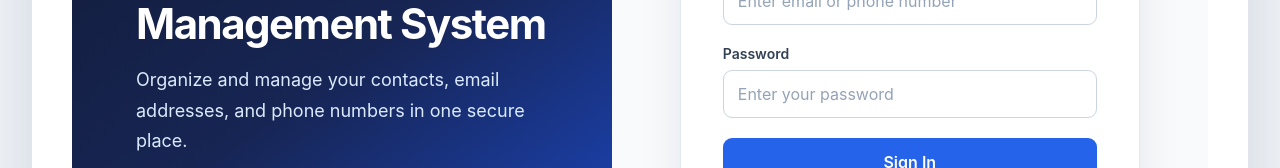
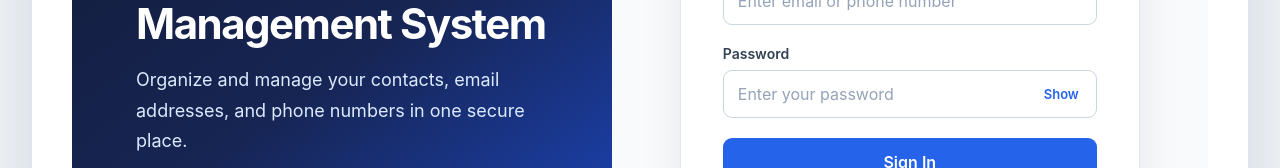
Before and after one commit to 10pshine-cohort-9/cohort-9-java-14438-arisha, a React app in the folder frontend/: page / in a window 1280 px wide. Shown: the part 419-587 px from the top of the page. Built offline with nearby package versions, Linux system fonts and the light colour scheme; the HTML template or start-up script is replaced by a standard one.

Commit message:
Polish dashboard layout and login password visibility

```diff
--- a/frontend/src/index.css
+++ b/frontend/src/index.css
@@ -162,6 +162,34 @@ button {
     display: flex;
     flex-direction: column;
     gap: 20px;
+}
+
+.password-input-wrapper {
+    position: relative;
+}
+
+.password-input-wrapper input {
+    width: 100%;
+    padding-right: 70px;
+}
+
+.password-toggle {
+    position: absolute;
+    top: 50%;
+    right: 12px;
+    transform: translateY(-50%);
+
+    border: 0;
+    background: transparent;
+    color: #2563eb;
+
+    font-size: 13px;
+    font-weight: 600;
+    cursor: pointer;
+}
+
+.password-toggle:hover {
+    color: #1d4ed8;
 }
 
 .form-group {
@@ -377,6 +405,8 @@ button {
 }
 
 .sidebar-link {
+    margin-bottom: 10px;
+
     background: rgba(255, 255, 255, 0.1);
     color: #ffffff;
 }
@@ -443,7 +473,7 @@ button {
 .contact-search-form {
     display: flex;
     gap: 10px;
-    max-width: 1000px;
+    max-width: none;
     margin: 0 0 28px;
 }
 
@@ -960,7 +990,7 @@ button {
     gap: 18px;
 
     width: 100%;
-    max-width: 1000px;
+    max-width: none;
     margin-bottom: 28px;
 }
 
@@ -1140,7 +1170,7 @@ button {
 
 .contacts-table-card {
     width: 100%;
-    max-width: 1000px;
+    max-width: none;
     margin-bottom: 24px;
 
     overflow: hidden;
@@ -1707,7 +1737,7 @@ button {
 
 .contacts-dashboard-content {
     width: 100%;
-    max-width: 1000px;
+    max-width: none;
 }
 
 .contacts-table th:nth-child(1),
@@ -1785,7 +1815,7 @@ button {
 
 .contacts-directory {
     width: 100%;
-    max-width: 1000px;
+    max-width: none;
     padding: 24px;
 
     background: #ffffff;
--- a/frontend/src/pages/LoginPage.jsx
+++ b/frontend/src/pages/LoginPage.jsx
@@ -5,6 +5,8 @@ function LoginPage() {
     const [identifier, setIdentifier] = useState("");
     const [password, setPassword] = useState("");
     const [error, setError] = useState("");
+
+    const [showPassword, setShowPassword] = useState(false);
 
     const navigate = useNavigate();
 
@@ -88,8 +90,9 @@ function LoginPage() {
                     <div className="form-group">
                         <label>Password</label>
 
+                        <div className="password-input-wrapper">
     <input
-                            type="password"
+        type={showPassword ? "text" : "password"}
         placeholder="Enter your password"
         value={password}
         onChange={(event) =>
@@ -97,6 +100,15 @@ function LoginPage() {
         }
         required
     />
+
+    <button
+        type="button"
+        className="password-toggle"
+        onClick={() => setShowPassword(!showPassword)}
+    >
+        {showPassword ? "Hide" : "Show"}
+    </button>
+</div>
                     </div>
 
                     {error && (
```
Lines whose indentation alone changed are shown as unchanged.
